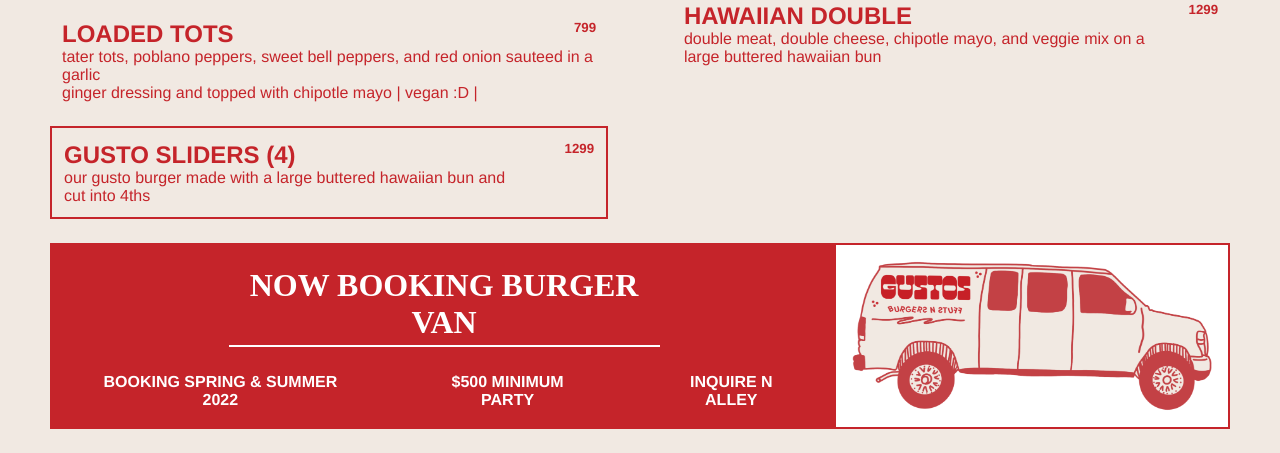
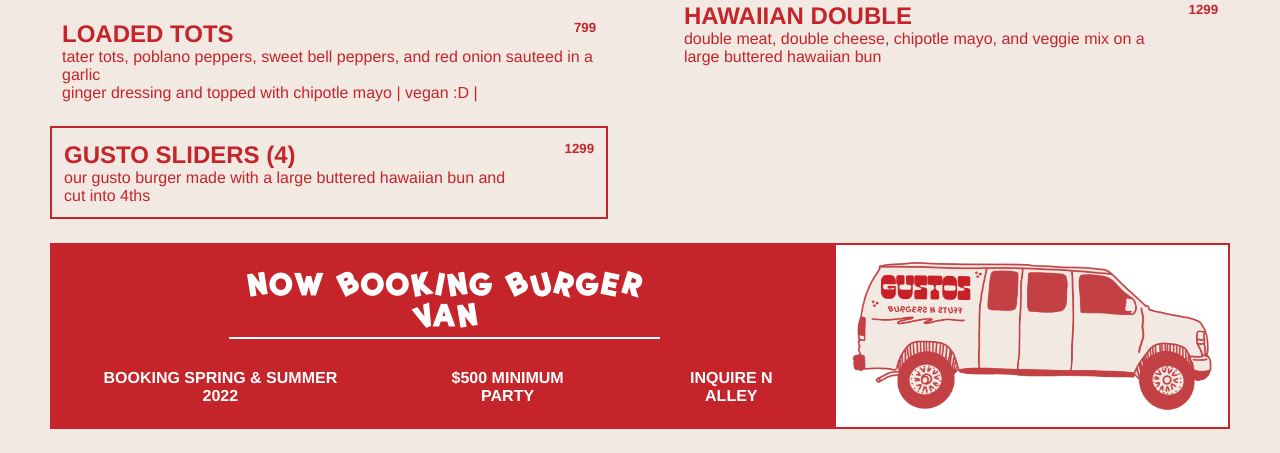
Before and after one commit to jalva00T/gustos, a PHP site: page /menu3.html in a window 1280 px wide. Shown: the part 522-975 px from the top of the page. Run offline with PHP 8.4, Linux system fonts and the light colour scheme; some web fonts are replaced.

Commit message:
changed font path.

```diff
--- a/css/menu3.css
+++ b/css/menu3.css
@@ -43,7 +43,7 @@ p {
     font-family: dyslexic;
     /* src: url('dyslexic_font-webfont.woff2') format('woff2'),
          url('dyslexic_font-webfont.woff') format('woff'); */
-    src: url(dyslexic_font.otf);
+    src: url(css/fonts/dyslexic_font.otf);
 }
 
 /************
```
